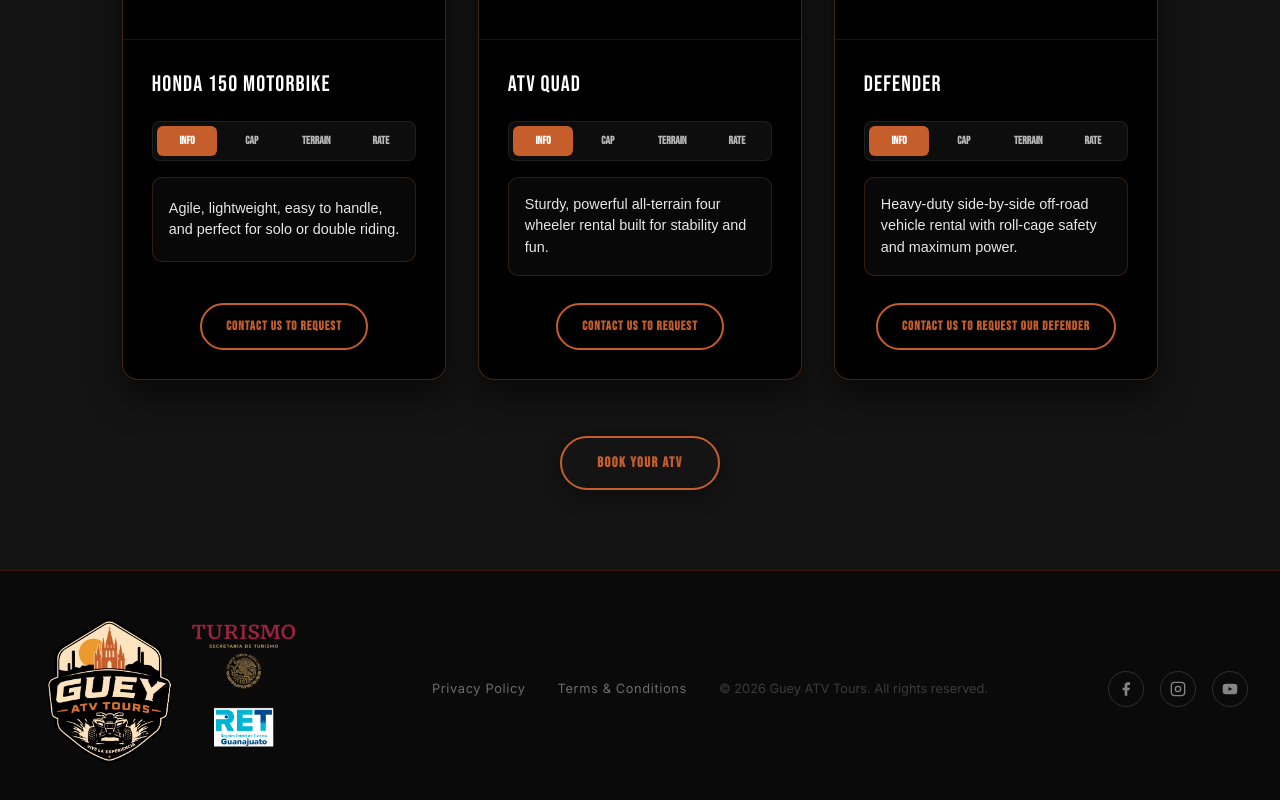
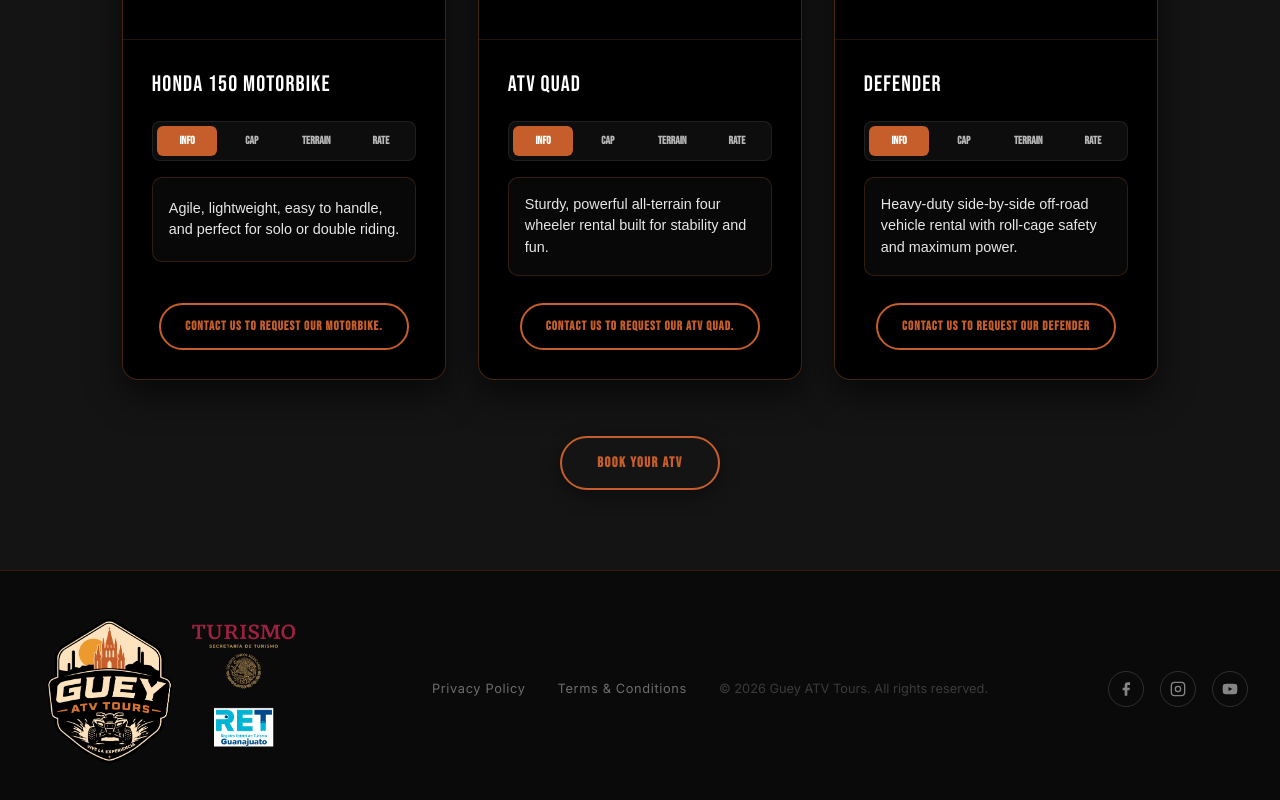
Before and after one commit to DraftStudiomx/Guey-tours-SEO, a Next.js app: page /atv-rentals in a window 1280 px wide. Shown: the part 2166-2966 px from the top of the page. Built offline with nearby package versions, Linux system fonts and the light colour scheme; grey boxes are pictures that could not be loaded; a web font is replaced by a local one.

Commit message:
Update AtvRentalsContent.tsx

```diff
--- a/app/atv-rentals/AtvRentalsContent.tsx
+++ b/app/atv-rentals/AtvRentalsContent.tsx
@@ -479,7 +479,7 @@ export default function AtvRentalsContent() {
             onMouseEnter={(e) => { e.currentTarget.style.background = 'var(--orange, #d97736)'; e.currentTarget.style.color = '#fff'; }}
             onMouseLeave={(e) => { e.currentTarget.style.background = 'transparent'; e.currentTarget.style.color = 'var(--orange, #d97736)'; }}
           >
-            {lang === 'es' ? 'Contáctanos para solicitar' : 'Contact us to request'}
+            {lang === 'es' ? 'Contáctanos para solicitar nuestro Motorbike.' : 'Contact us to request our Motorbike.'}
           </a>
         </div>
       </div>
@@ -655,7 +655,7 @@ export default function AtvRentalsContent() {
             onMouseEnter={(e) => { e.currentTarget.style.background = 'var(--orange, #d97736)'; e.currentTarget.style.color = '#fff'; }}
             onMouseLeave={(e) => { e.currentTarget.style.background = 'transparent'; e.currentTarget.style.color = 'var(--orange, #d97736)'; }}
           >
-            {lang === 'es' ? 'Contáctanos para solicitar' : 'Contact us to request'}
+            {lang === 'es' ? 'Contáctanos para solicitar nuestro ATV Quad.' : 'Contact us to request our ATV Quad.'}
           </a>
         </div>
       </div>
@@ -842,7 +842,7 @@ export default function AtvRentalsContent() {
   {/* --- BOTÓN MAESTRO AL FINAL DE LAS TARJETAS --- */}
   <div style={{ textAlign: 'center', marginTop: '3.5rem' }}>
     <a
-      href="https://www.gueytours.com/contacto/"
+      href="https://www.gueytours.com/contact"
       style={{
         display: 'inline-block',
         background: 'transparent',
```
